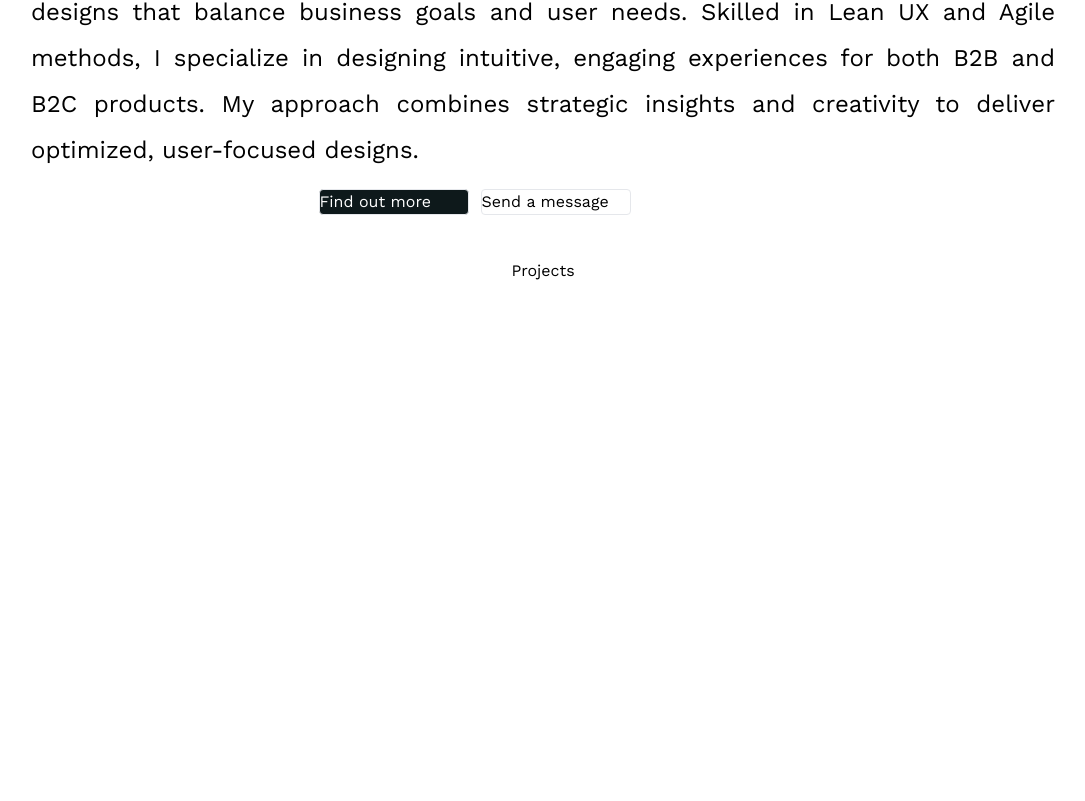
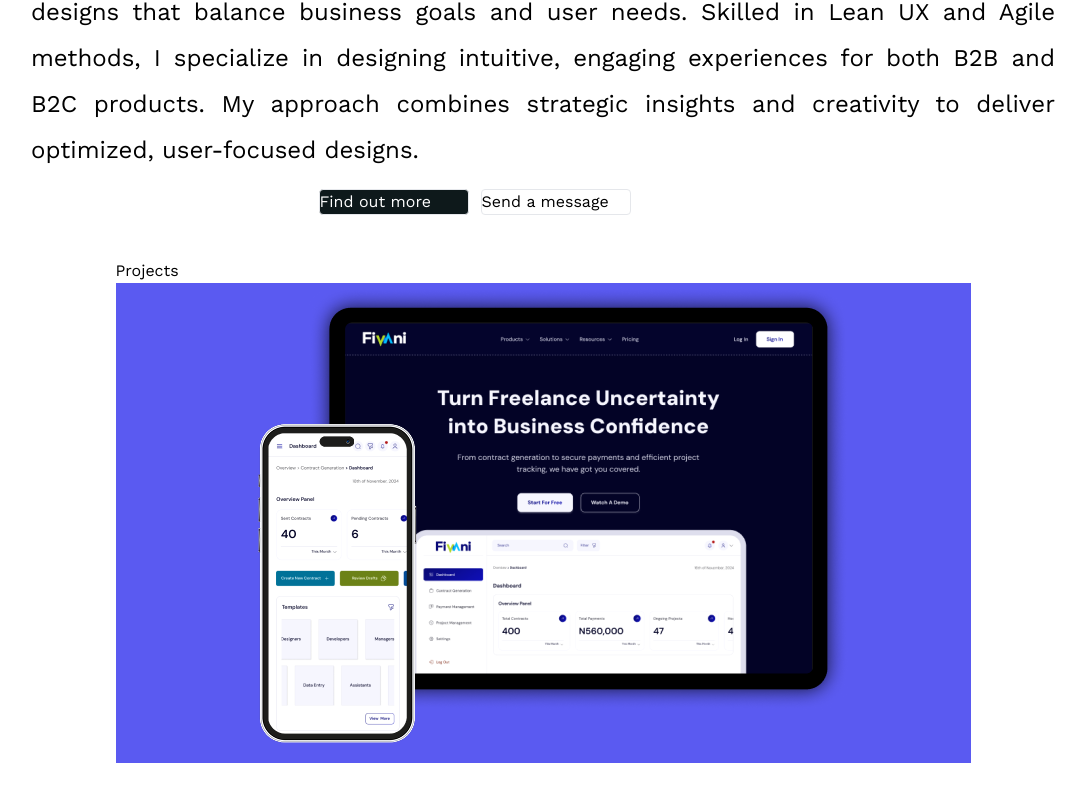
Before and after one commit to teslyym/Omatiwaa, a React (Vite) app: page / in a window 1280 px wide. Shown: the part 481-1282 px from the top of the page, without its empty margins (97-1182 px from the left). Before the commit the page ends 804 px from the top, so only its background shows below. Built offline with nearby package versions, Linux system fonts and the light colour scheme; a web font is replaced by a local one.

Commit message:
home section 3

```diff
--- a/src/Pages/Home.jsx
+++ b/src/Pages/Home.jsx
@@ -1,6 +1,7 @@
 import React from "react";
 import Header from "../Components/Header";
 import { Link } from "react-router-dom";
+import Fivani from "../assets/Frame 1171278752.png";
 
 const Home = () => {
   return (
@@ -44,7 +45,9 @@
         <div>
           <p>Projects</p>
           <div className="flex">
-            <div></div>
+            <div>
+              <img src={Fivani} alt="" />
+            </div>
             <div></div>
           </div>
         </div>
```
Also changed, not shown: src/assets/Frame 1171278752.png (added).
